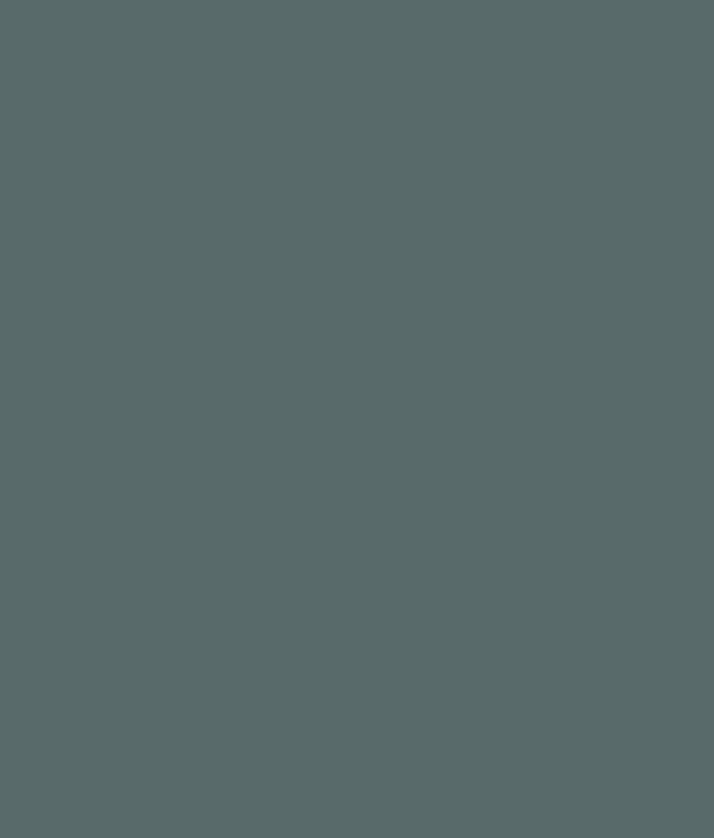
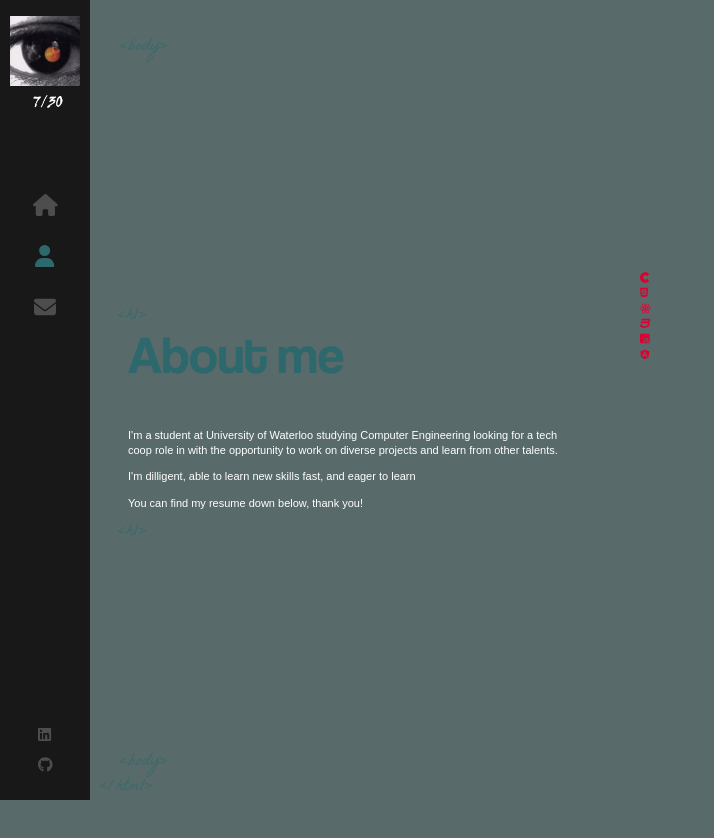
Before and after one commit to nanayonn/nanayonn.github.io, a React (Create React App) app: page /about in a window 1280 px wide. Before the commit this address had no page. Shown: the top 838 px of the page, without its empty margins (0-714 px from the left). Before the commit the page ends 800 px from the top, so only its background shows below. Built offline with nearby package versions, Linux system fonts and the light colour scheme; the HTML template or start-up script is replaced by a standard one.

Commit message:
About page

```diff
--- a/src/App.js
+++ b/src/App.js
@@ -4,6 +4,7 @@
 import { Routes, Route } from "react-router-dom";
 import Layout from "./components/Layout";
 import Home from "./components/Home";
+import About from "./components/About";
 
 function App() {
   return (
@@ -11,6 +12,7 @@
       <Routes>
         <Route path="/" element={<Layout />}>
           <Route index element={<Home />} />
+          <Route path="about" element={<About/>} />
         </Route>
       </Routes>
     </>
--- /dev/null
+++ b/src/components/About/index.js
@@ -0,0 +1,69 @@
+import './index.scss'
+import AnimatedLetters from '../AnimatedLetters'
+import { useEffect, useState } from 'react';
+import { FontAwesomeIcon } from '@fortawesome/react-fontawesome';
+import { faAngular, faCss3, faCuttlefish, faHtml5, faJsSquare, faReact } from '@fortawesome/free-brands-svg-icons';
+import { faHryvnia } from '@fortawesome/free-solid-svg-icons';
+
+const About= () =>{
+
+    const [letterClass, setLetterClass] = useState("text-animate");
+
+    useEffect(() => {
+        setTimeout(() => {
+         return setLetterClass('text-animate-hover')
+       }, 3000)
+     }, [])
+return(
+    <div className='container about-page'>
+        <div className='text-zone'>
+            <h1>
+                <AnimatedLetters
+                letterClass={letterClass}
+                        strArray={['A','b','o','u','t',' ','m','e']}
+                        idx={15}
+                        />
+            </h1>
+            <p>I'm a student at University of Waterloo studying Computer Engineering looking for a tech coop role in
+                with the opportunity to work on diverse projects and learn from other talents.
+            </p>
+            <p> I'm dilligent, able to learn new skills fast, and eager to learn
+
+            </p>
+            <p>
+                You can find my resume down below, thank you!
+            </p>
+
+        </div>
+    <div>
+        <div className='stage-cube-cont'>
+            <div className='cubespinner'>
+                <div className='face1'>
+                    <FontAwesomeIcon icon={faCuttlefish} color="#DD0031" />
+                </div>
+                <div className='face2'>
+                    <FontAwesomeIcon icon={faHtml5} color="#DD0031" />
+                </div>
+                <div className='face3'>
+                    <FontAwesomeIcon icon={faReact} color="#DD0031" />
+                </div>
+                <div className='face4'>
+                    <FontAwesomeIcon icon={faCss3} color="#DD0031" />
+                </div>
+                <div className='face5'>
+                    <FontAwesomeIcon icon={faJsSquare} color="#DD0031" />
+                </div>
+                <div className='face6'>
+                    <FontAwesomeIcon icon={faAngular} color="#DD0031" />
+                </div>
+            </div>
+        </div>
+    </div>
+    </div>
+
+)
+
+
+}
+
+export default About
--- /dev/null
+++ b/src/components/About/index.scss
@@ -0,0 +1,10 @@
+.stage-cube-cont{
+    width:50%;
+    height: 100%;
+    top:0;
+    padding-top: 18%;
+    margin-left:0;
+    position: absolute;
+    right:0;
+    overflow: hidden;
+}
--- a/src/components/Layout/index.scss
+++ b/src/components/Layout/index.scss
@@ -36,3 +36,73 @@
   animation: fadeIn 1s forwards;
   animation-delay: 1s;
 }
+
+.about-page{
+  .text-zone{
+    position: absolute;
+    left:10%;
+    top:50%;
+    transform: translateY(-50%);
+    width: 35%;
+    vertical-align: middle;
+    display: table-cell;
+    max-height: 90%;
+    h1{
+        font-size: 53px;
+        font-family: 'Coolvetica';
+        color:#2d686c;
+        font-weight: 400;
+        margin-top: 40px;
+        left: 10px;
+        &::before{
+          content: '<h1>';
+          font-family: 'La Belle Aurore';
+          font-size: 18px;
+          position:absolute;
+          margin-top: -10px;
+          left:-10px;
+          opacity: 0.6;
+          line-height: 18px;
+        }
+        &::after{
+          content: '<h1>';
+          font-family: 'La Belle Aurore';
+          font-size: 18px;
+          line-height: 18px;
+          position:absolute;
+          left: -30px;
+          bottom:-20px;
+          margin-left: 20px;
+          opacity: 0.6;
+
+        }
+    }
+    p{
+      font-style: 13px;
+      color:white;
+      font-family: sans-serif;
+      font-weight: 300;
+      min-width: fit-content;
+      animation: pulse 1.1s;
+      &:nth-of-type(1){
+        animation-delay: 1.1s;
+
+      }
+      &:nth-of-type(2){
+        animation-delay: 1.2s;
+
+      }
+      &:nth-of-type(3){
+        animation-delay: 1.3s;
+
+      }
+
+    }
+  }
+  .text-animate-hover{
+    &:hover{
+      color:white;
+    }
+  }
+
+}
```
